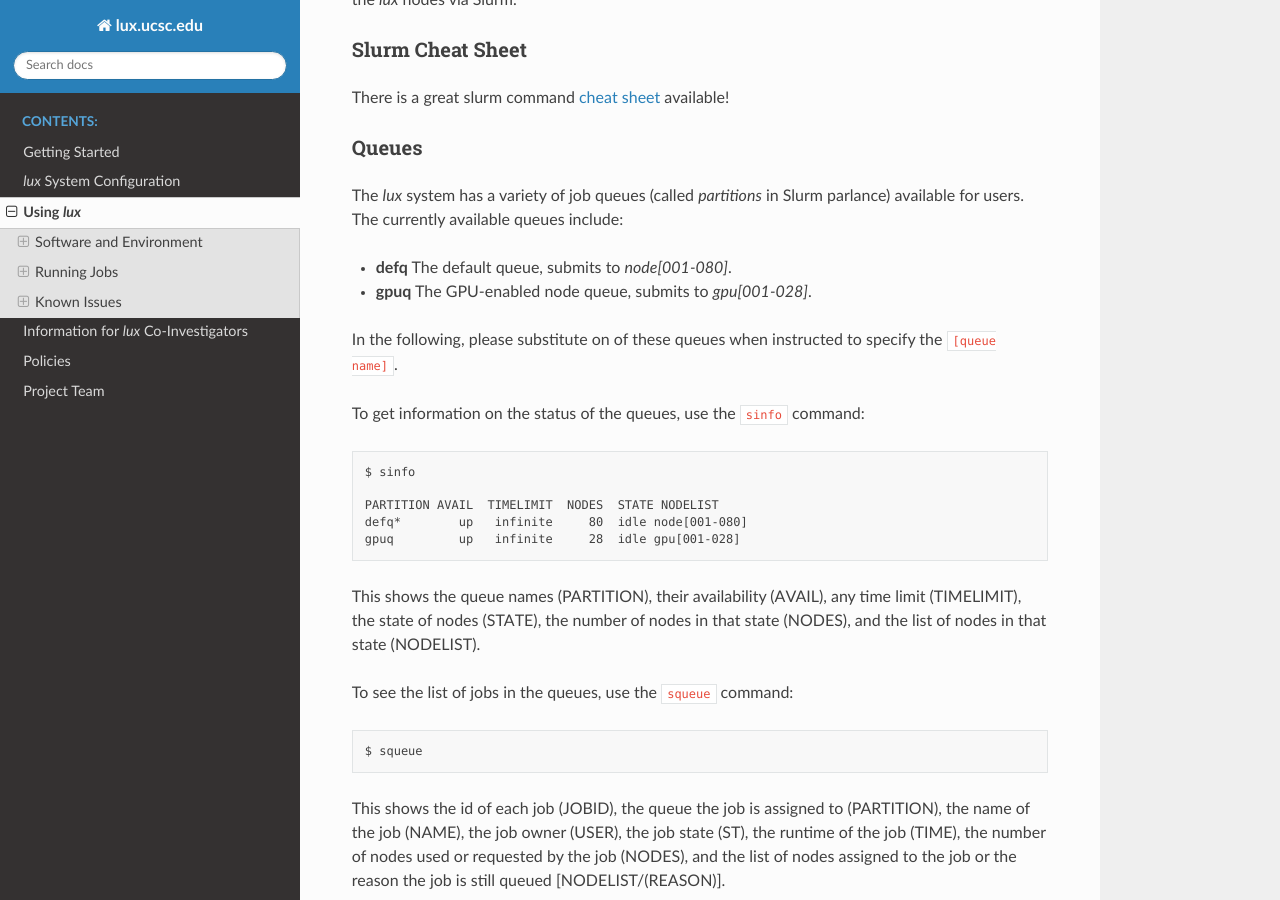
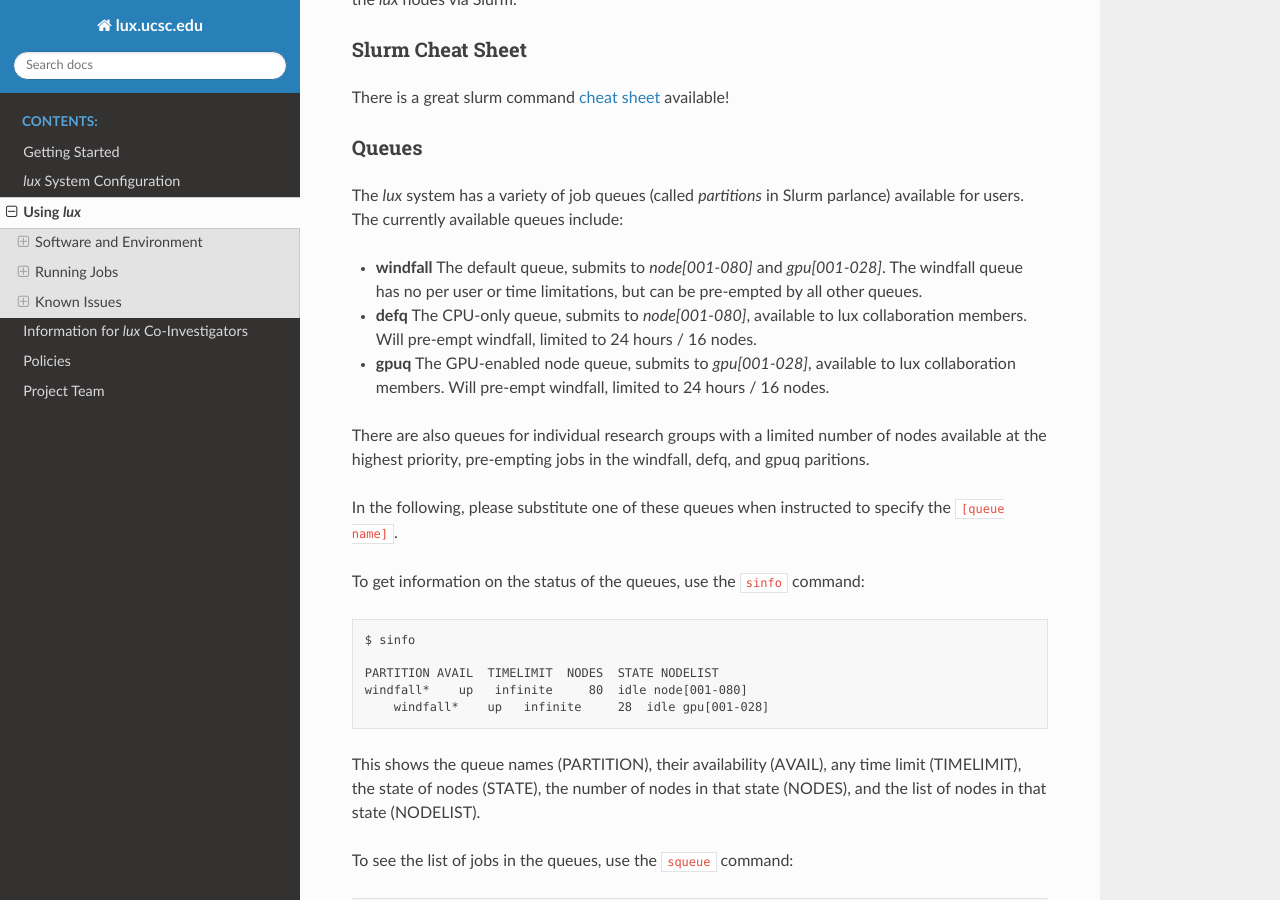
Before and after one commit to brantr/lux-website, a Sphinx documentation site: the page built from docs/source/using_lux.rst, in a window 1280 px wide and 900 px high, scrolled down 2397 px. Built offline with Sphinx 7.4.7 and the Read the Docs theme 2.0.0, drawn with Linux system fonts in a browser that asks for light colours.

Commit message:
Updated queue information.

```diff
--- a/docs/source/using_lux.rst
+++ b/docs/source/using_lux.rst
@@ -117,20 +117,21 @@ Queues
 
 The *lux* system has a variety of job queues (called *partitions* in Slurm parlance) available for users. The currently available queues include:
 
-* **defq** The default queue, submits to *node[001-080]*.
-* **gpuq** The GPU-enabled node queue, submits to *gpu[001-028]*.
+* **windfall** The default queue, submits to *node[001-080]* and *gpu[001-028]*. The windfall queue has no per user or time limitations, but can be pre-empted by all other queues.
+* **defq** The CPU-only queue, submits to *node[001-080]*, available to lux collaboration members. Will pre-empt windfall, limited to 24 hours / 16 nodes.
+* **gpuq** The GPU-enabled node queue, submits to *gpu[001-028]*, available to lux collaboration members. Will pre-empt windfall, limited to 24 hours / 16 nodes.
 
-In the following, please substitute on of these queues when instructed to specify the :file:`[queue name]`.
+There are also queues for individual research groups with a limited number of nodes available at the highest priority, pre-empting jobs in the windfall, defq, and gpuq paritions.
+
+In the following, please substitute one of these queues when instructed to specify the :file:`[queue name]`.
 
 To get information on the status of the queues, use the :file:`sinfo` command::
 
     $ sinfo
 
     PARTITION AVAIL  TIMELIMIT  NODES  STATE NODELIST
-    defq*        up   infinite     80  idle node[001-080]
-    gpuq         up   infinite     28  idle gpu[001-028]
-
-
+    windfall*    up   infinite     80  idle node[001-080]
+	windfall*    up   infinite     28  idle gpu[001-028]
 
 This shows the queue names (PARTITION), their availability (AVAIL), any time limit (TIMELIMIT), the state of nodes (STATE), the number of nodes in that state (NODES), and the list of nodes in that state (NODELIST).
 
```
